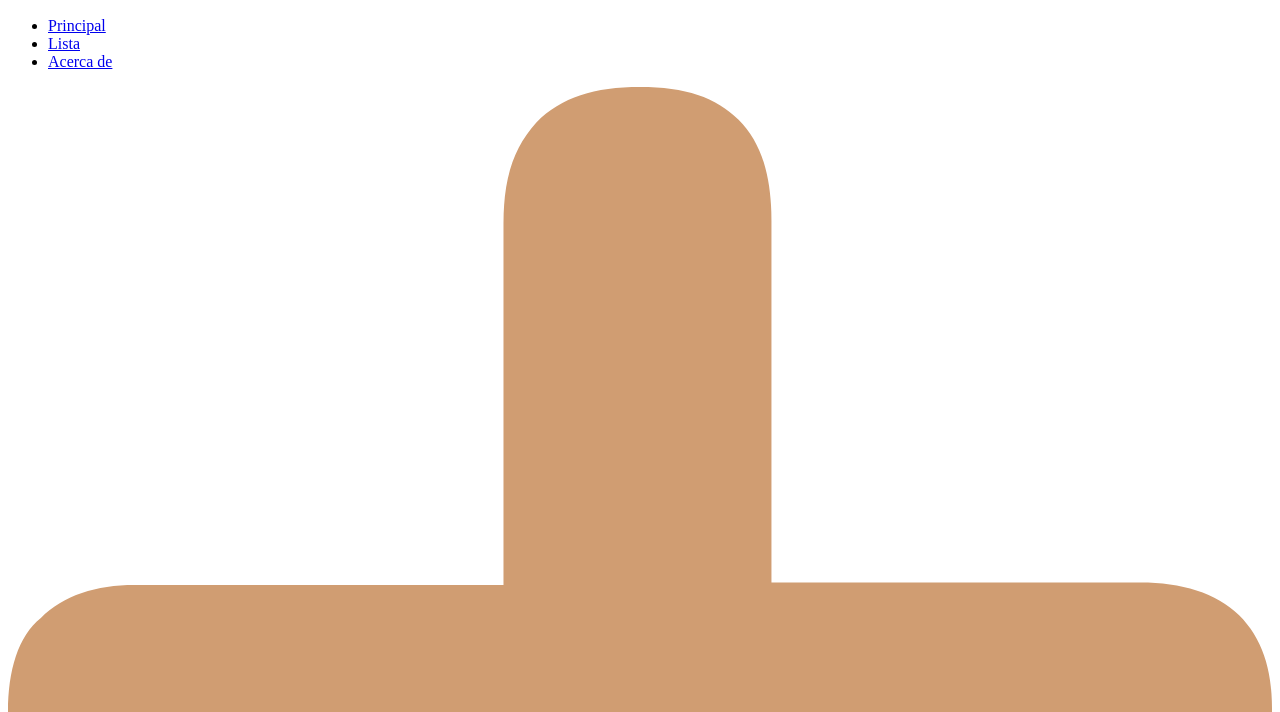
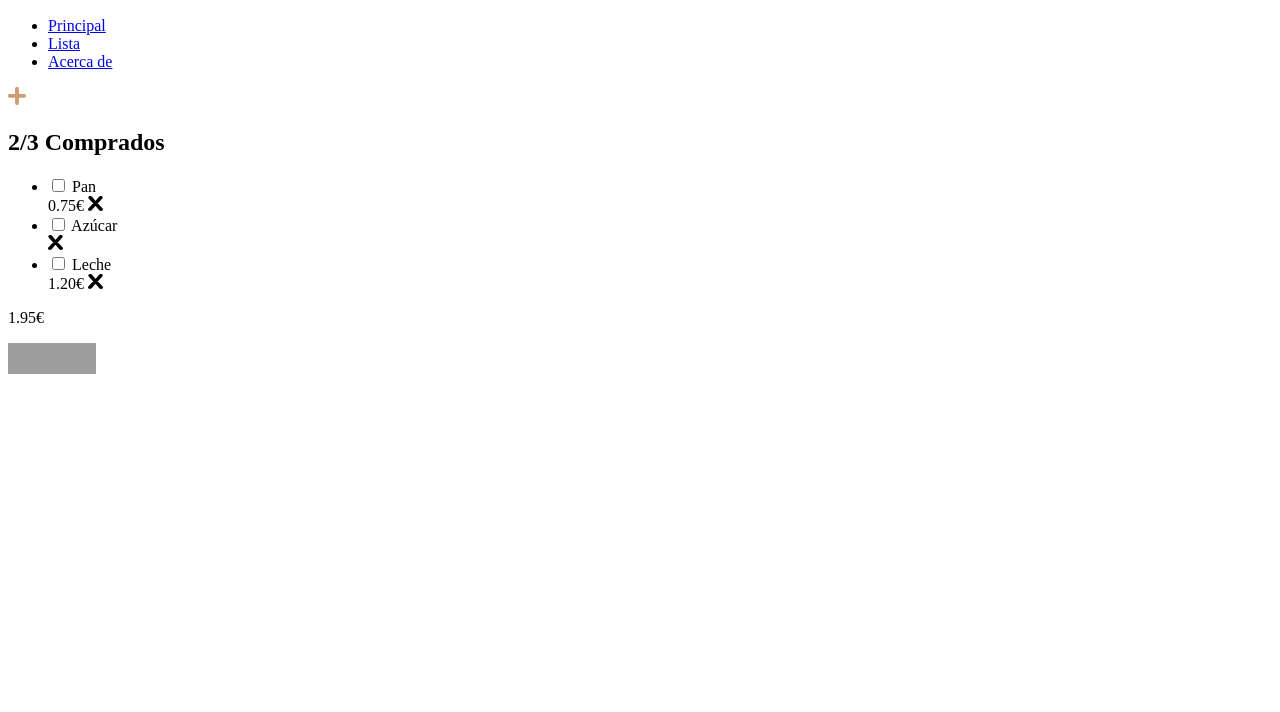
Before and after one commit to patifusa-20/202210-W2-patricia-rufino, a website: page index.html in a window 1280 px wide. Shown: the part 50-762 px from the top of the page. Drawn offline with Linux system fonts and the light colour scheme; grey boxes are pictures that could not be loaded.

Commit message:
Add size to images, correct link css and add logo W3C-CSS

```diff
--- a/index.html
+++ b/index.html
@@ -14,7 +14,7 @@
             href="assets/favicon.ico"
             type="image/x-icon"
         />
-        <link rel="stylesheet" href="style.css" />
+        <link rel="stylesheet" href="styles.css" />
     </head>
     <body>
         <header>
@@ -31,7 +31,12 @@
             <section>
                 <div>
                     <a href="edit-product.html">
-                        <img src="assets/edit-icon.svg" alt="Icono editar" />
+                        <img
+                            src="assets/edit-icon.svg"
+                            alt="Icono editar"
+                            width="18"
+                            height="18"
+                        />
                     </a>
                 </div>
                 <h2>2/3 Comprados</h2>
@@ -48,6 +53,8 @@
                             <img
                                 src="assets/remove-icon.svg"
                                 alt="Icono eliminar"
+                                width="15"
+                                height="15"
                             />
                         </div>
                     </li>
@@ -60,6 +67,8 @@
                             <img
                                 src="assets/remove-icon.svg"
                                 alt="Icono eliminar"
+                                width="15"
+                                height="15"
                             />
                         </div>
                     </li>
@@ -73,6 +82,8 @@
                             <img
                                 src="assets/remove-icon.svg"
                                 alt="Icono eliminar"
+                                width="15"
+                                height="15"
                             />
                         </div>
                     </li>
@@ -82,7 +93,15 @@
         </main>
         <footer>
             <address>
-                <img src="assets/w3c-logo.jpg" alt="Logo W3C-CSS" />
+                <p>
+                    <a href="http://jigsaw.w3.org/css-validator/check/referer">
+                        <img
+                            style="border: 0; width: 88px; height: 31px"
+                            src="http://jigsaw.w3.org/css-validator/images/vcss"
+                            alt="¡CSS Válido!"
+                        />
+                    </a>
+                </p>
             </address>
         </footer>
     </body>
```
